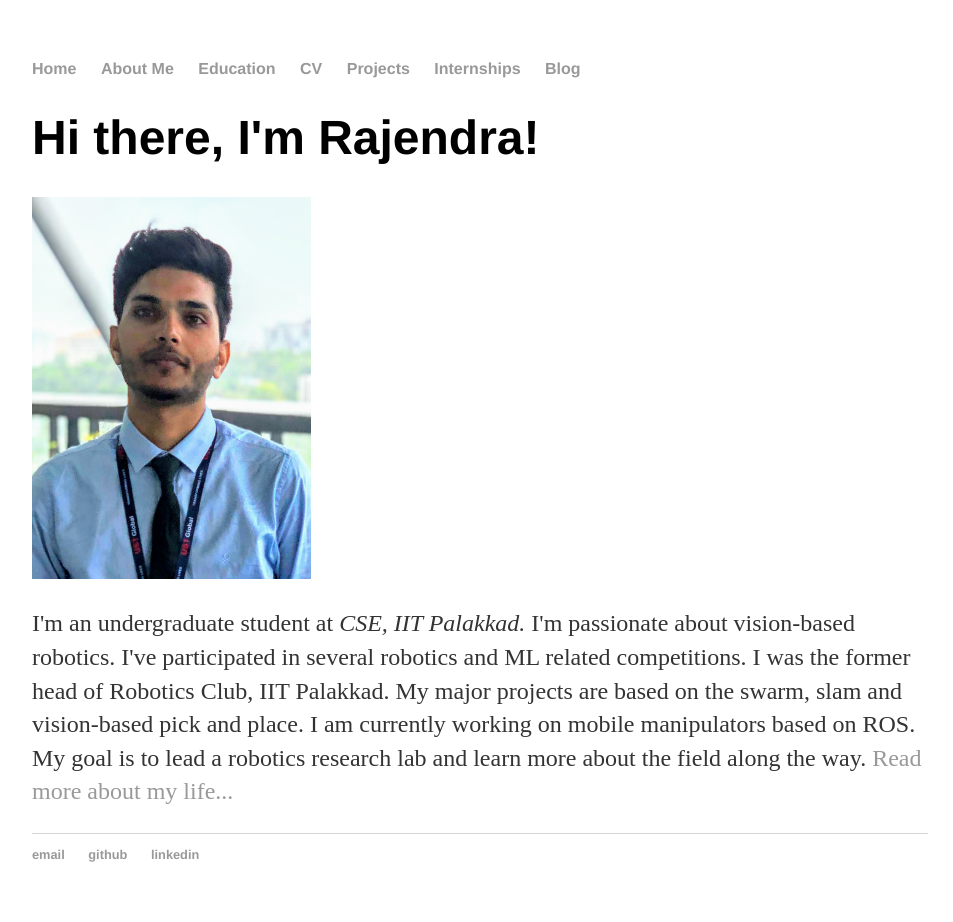
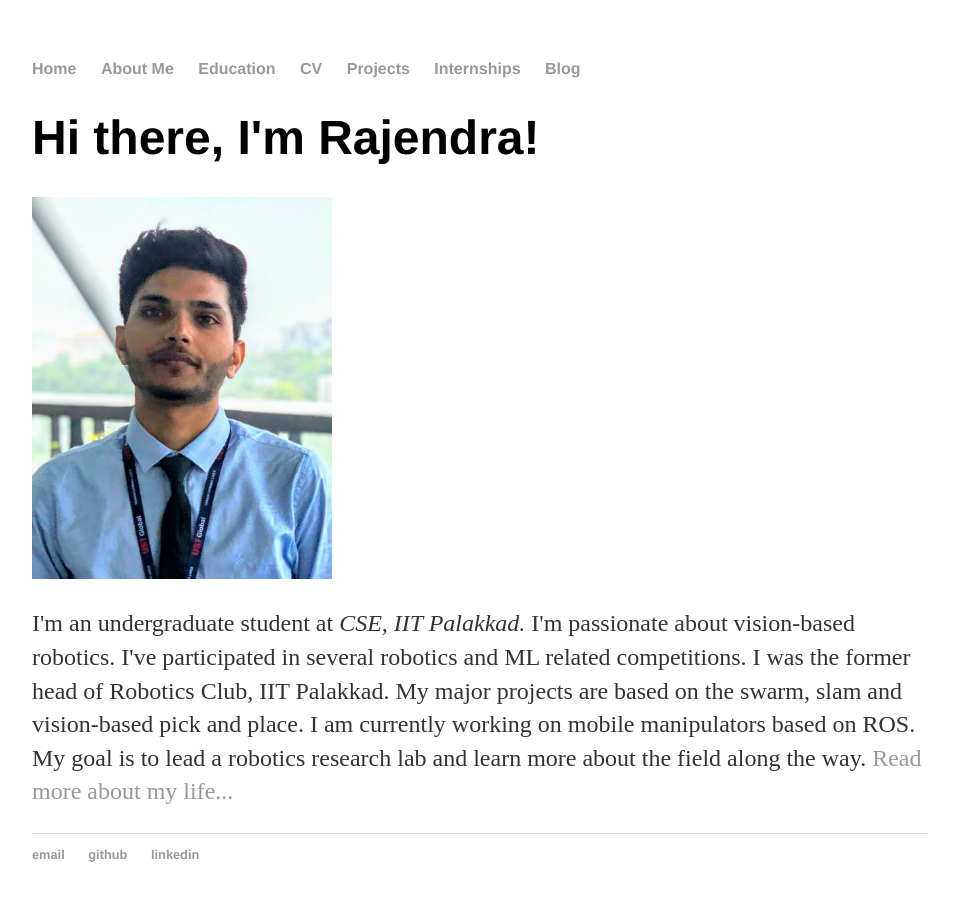
Before and after one commit to iamrajee/iamrajee.github.io, a Jekyll site: the page built from index.html, in a window 1280 px wide. Shown: the whole page, without its empty margins (160-1113 px from the left). Built offline with Jekyll 4.4.1, drawn with Linux system fonts in a browser that asks for light colours.

Commit message:
Update index.html

```diff
--- a/index.html
+++ b/index.html
@@ -4,6 +4,6 @@ title: Rajendra Singh
 ---
 <div class="blurb">
 	<h1>Hi there, I'm Rajendra!</h1>
-	<img src="images/rajendra_passport_photo.jpg" height="382" width="279" />
+	<img src="images/rajendra_passport_photo.jpg" height="382" width="300" />
 	<p>I'm an undergraduate student at <em>CSE, IIT Palakkad.</em> I'm passionate about vision-based robotics. I've participated in several robotics and ML related competitions. I was the former head of Robotics Club, IIT Palakkad. My major projects are based on the swarm, slam and vision-based pick and place. I am currently working on mobile manipulators based on ROS. My goal is to lead a robotics research lab and learn more about the field along the way. <a href="/about">Read more about my life...</a></p>
 </div><!-- /.blurb -->
```
